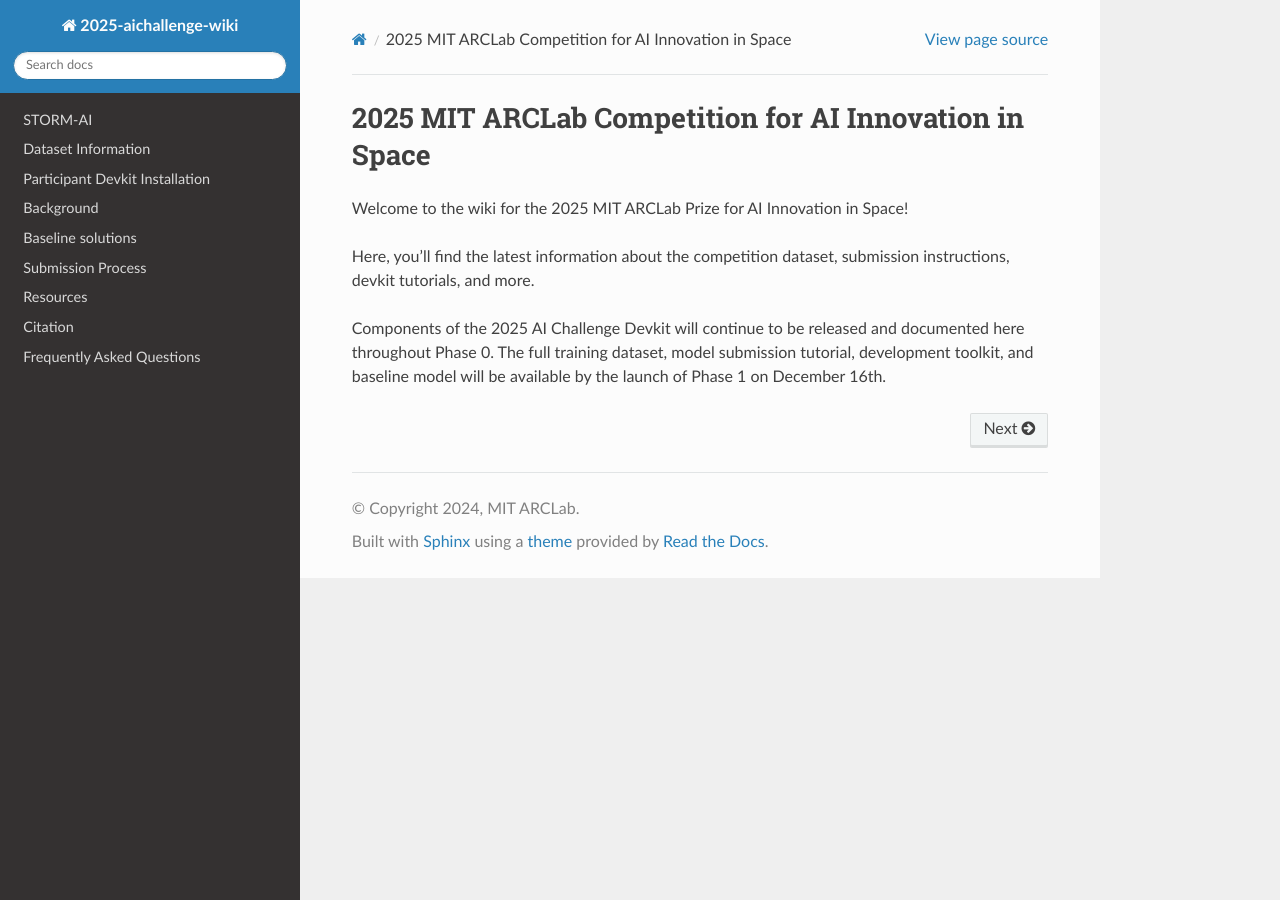
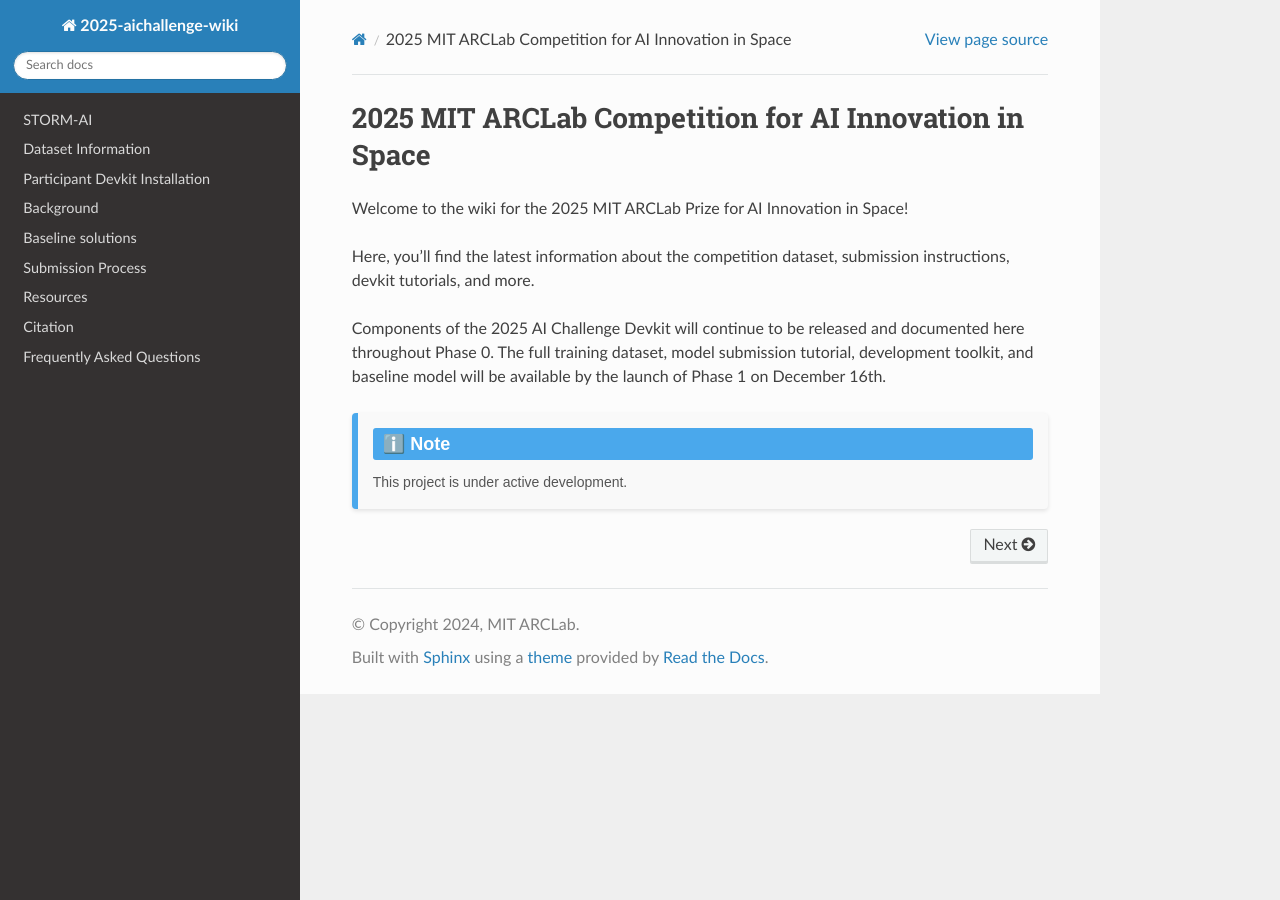
Before and after one commit to olgupila/STORM-AI-devkit-2025, a Sphinx documentation site: the page built from docs/index.rst, in a window 1280 px wide. Built offline with Sphinx 7.4.7 and the Read the Docs theme 3.1.0, drawn with Linux system fonts in a browser that asks for light colours; pages that are not in the unit, such as notebooks, are missing from menus.

Commit message:
Solved rendering errors

```diff
--- a/docs/index.rst
+++ b/docs/index.rst
@@ -9,10 +9,12 @@
 
 
 .. raw:: html
+
    <div style="display: flex; flex-direction: column; background-color: #f9f9f9; border-left: 6px solid #4aa8ec; border-radius: 4px; padding: 15px; margin: 20px 0; box-shadow: 0 2px 4px rgba(0, 0, 0, 0.1); font-family: Arial, sans-serif;">
-    <div style="font-size: 18px; font-weight: bold; color: #ffffff; background-color: #4aa8ec; display: inline-block; padding: 5px 10px; border-radius: 3px; margin-bottom: 10px;">ℹ️ Note</div>
-    <p style="font-size: 14px; margin: 0; color: #555;">This project is under active development.</strong>.</p>
+       <div style="font-size: 18px; font-weight: bold; color: #ffffff; background-color: #4aa8ec; display: inline-block; padding: 5px 10px; border-radius: 3px; margin-bottom: 10px;">ℹ️ Note</div>
+       <p style="font-size: 14px; margin: 0; color: #555;">This project is under active development.</p>
    </div>
+
 
 .. toctree::
    :hidden:
```
